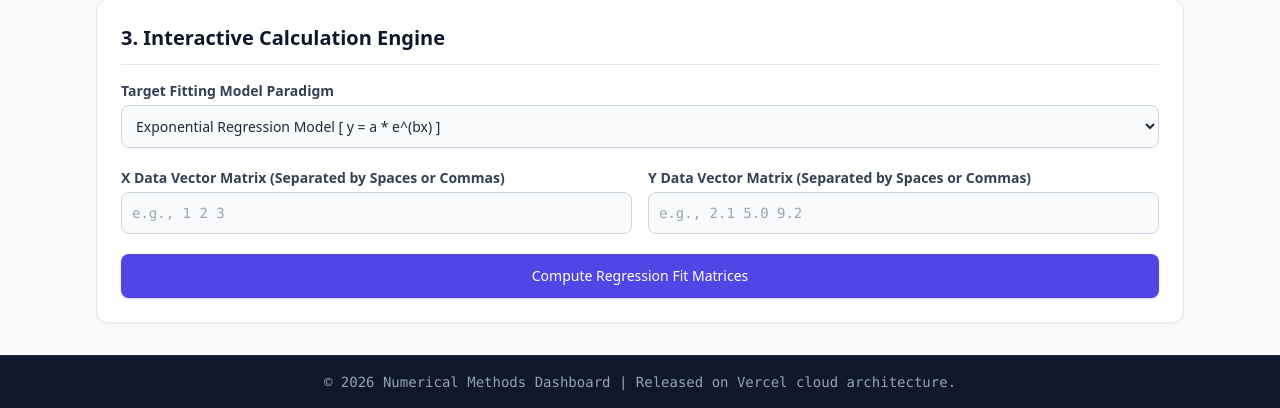
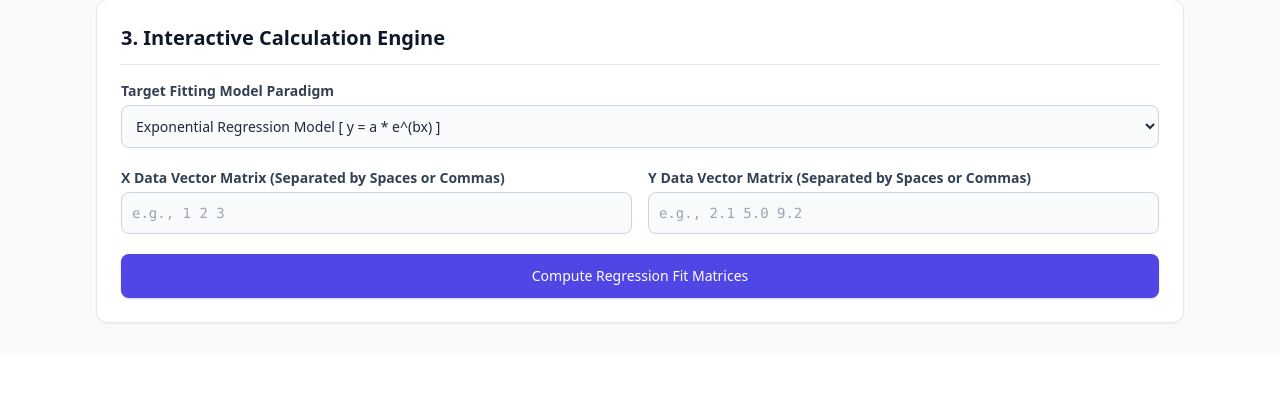
Before and after one commit to SudoRen949/ExponentialPowerLaw_Fitting_Calculator, a Flask app: page / in a window 1280 px wide. Shown: the part 2346-2754 px from the top of the page. After the commit the page ends 2670 px from the top, so only its background shows below. Run offline with Flask 3, Linux system fonts and the light colour scheme; some libraries are stand-ins or nearby versions.

Commit message:
Remove footer and clean up base.html structure

```diff
--- a/templates/base.html
+++ b/templates/base.html
@@ -26,9 +26,5 @@
         <main class="max-w-6xl w-full mx-auto p-4 md:p-8 flex-grow">
             {% block content %} {% endblock %}
         </main>
-
-        <footer class="bg-slate-900 text-slate-400 text-center py-4 border-t border-slate-800 text-sm font-mono">
-            &copy; 2026 Numerical Methods Dashboard | Released on Vercel cloud architecture.
-        </footer>
     </body>
 </html>
```
